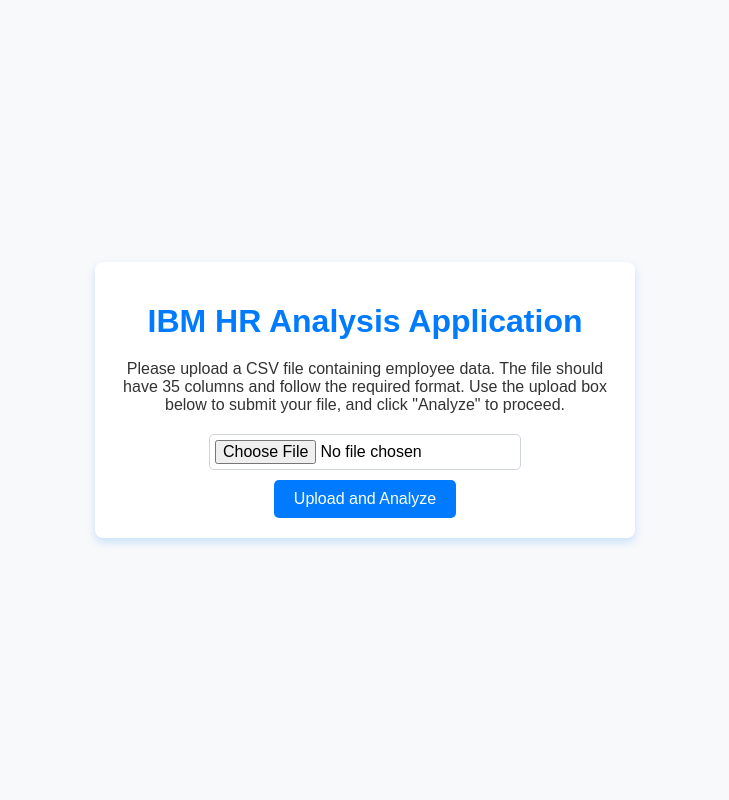
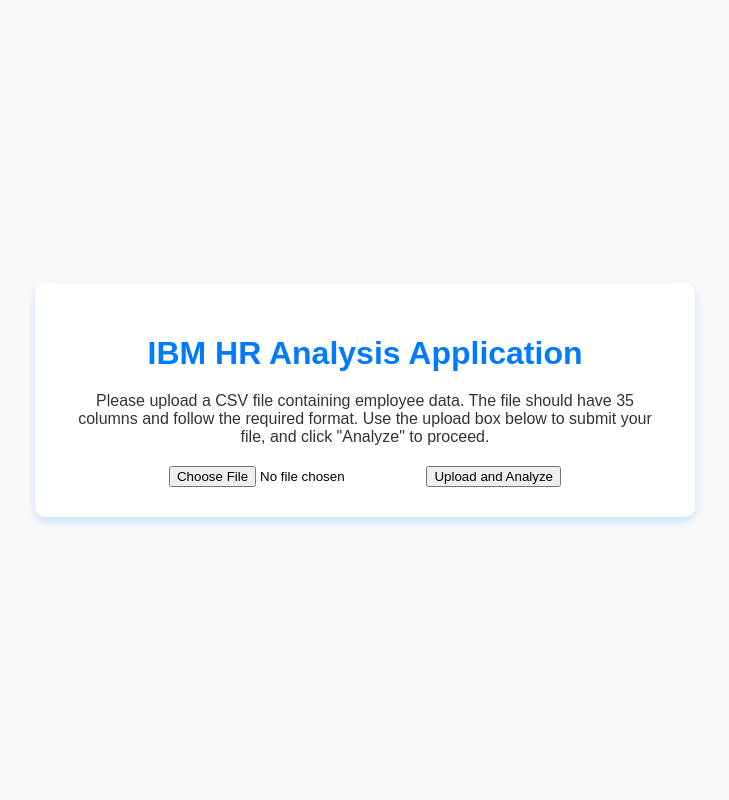
Before and after one commit to shivapaknegar/HR-analysis-app, a Flask app: page /analysis in a window 1280 px wide. Shown: the whole page, without its empty margins (275-1004 px from the left). Run offline with Flask 3, Linux system fonts and the light colour scheme.

Commit message:
Update style.css

```diff
--- a/static/style.css
+++ b/static/style.css
@@ -6,17 +6,17 @@ body {
     display: flex;
     justify-content: center;
     align-items: center;
-    height: 100vh;
+    min-height: 100vh;
 }
 
 .container {
     text-align: center;
     background: #ffffff; /* White background */
-    border-radius: 8px;
+    border-radius: 10px;
     box-shadow: 0px 4px 10px rgba(0, 123, 255, 0.2); /* Light blue shadow */
-    padding: 20px;
+    padding: 30px;
     width: 90%;
-    max-width: 500px;
+    max-width: 600px;
 }
 
 h1 {
@@ -26,52 +26,71 @@ h1 {
 
 .description {
     font-size: 1rem;
-    color: #333333; /* Darker gray text */
+    color: #333333; /* Dark gray text */
     margin-bottom: 20px;
 }
 
-.upload-box {
+.dashboard {
     display: flex;
-    flex-direction: column;
-    gap: 10px;
-    align-items: center;
+    flex-wrap: wrap;
+    justify-content: center;
+    gap: 20px;
+    margin-bottom: 30px;
 }
 
-input[type="file"] {
-    border: 1px solid #ced4da;
-    border-radius: 5px;
-    padding: 5px;
-    font-size: 1rem;
-    width: 100%;
-    max-width: 300px;
+.card {
+    background: #ffffff;
+    border-radius: 8px;
+    box-shadow: 0px 4px 8px rgba(0, 0, 0, 0.1);
+    padding: 20px;
+    text-align: center;
+    width: 120px;
 }
 
-button {
-    background-color: #007bff; /* Blue button */
+.card h2 {
+    font-size: 1rem;
+    color: #007bff;
+    margin-bottom: 10px;
+}
+
+.card p {
+    font-size: 1.2rem;
+    font-weight: bold;
+    color: #333333;
+}
+
+.insights {
+    text-align: left;
+    margin-top: 20px;
+}
+
+.insights h2 {
+    color: #007bff;
+    margin-bottom: 10px;
+}
+
+.insights ul {
+    list-style: none;
+    padding: 0;
+    font-size: 1rem;
+    color: #333333;
+}
+
+.actions {
+    margin-top: 20px;
+}
+
+.actions .button {
+    display: inline-block;
+    background-color: #007bff;
     color: white;
-    border: none;
+    text-decoration: none;
     padding: 10px 20px;
     border-radius: 5px;
     font-size: 1rem;
-    cursor: pointer;
     transition: background-color 0.3s ease;
 }
 
-button:hover {
-    background-color: #0056b3; /* Darker blue on hover */
+.actions .button:hover {
+    background-color: #0056b3; /* Darker blue */
 }
-
-@media (max-width: 768px) {
-    .container {
-        width: 95%;
-        padding: 15px;
-    }
-
-    input[type="file"] {
-        font-size: 0.9rem;
-    }
-
-    button {
-        font-size: 0.9rem;
-    }
-}
```
